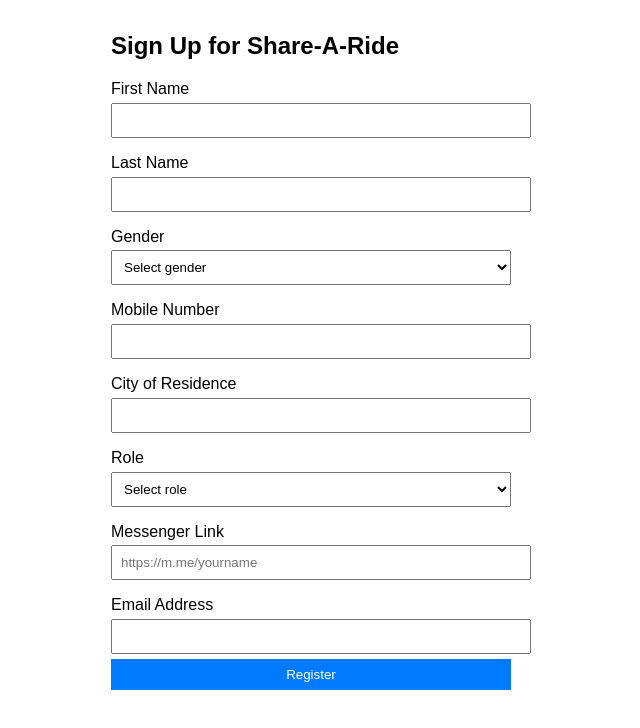
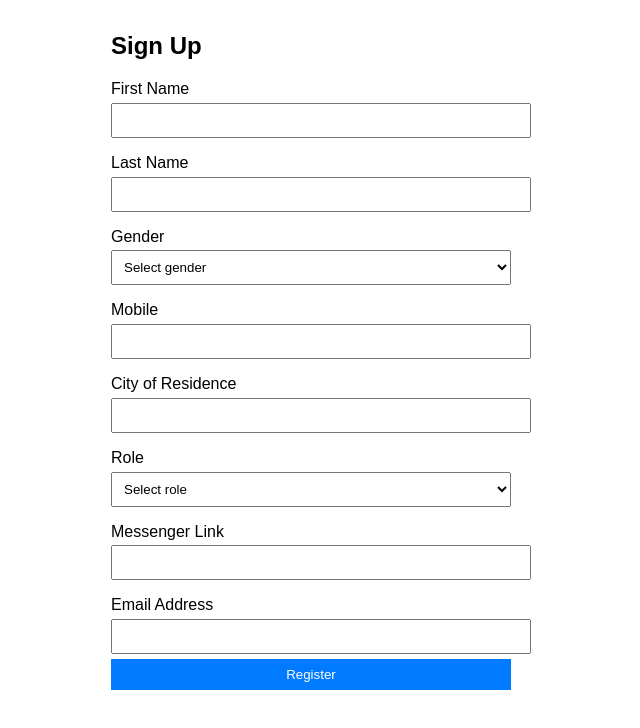
Before and after one commit to JoshuaPlaciego/share-a-ride-web, a website: page userform.html in a window 1280 px wide. Shown: the whole page, without its empty margins (329-969 px from the left). Drawn offline with Linux system fonts and the light colour scheme.

Commit message:
userpage4

```diff
--- a/usersignup.html
+++ b/userform.html
@@ -3,17 +3,17 @@
 <head>
   <base target="_top">
   <meta charset="UTF-8">
-  <title>Share‑A‑Ride Registration</title>
+  <title>Share‑A‑Ride Sign Up</title>
   <style>
-    body { font-family: Arial,sans-serif; max-width:400px; margin:2rem auto; }
-    label { display:block; margin-top:1rem; }
-    input, select, button { width:100%; padding:.5rem; margin-top:.3rem; }
-    button { background:#007bff; color:#fff; border:none; cursor:pointer; }
-    #msg { margin-top:1rem; font-weight:bold; }
+    body { font-family: Arial, sans-serif; max-width: 400px; margin: 2rem auto; }
+    label { display: block; margin-top: 1rem; }
+    input, select, button { width: 100%; padding: .5rem; margin-top: .3rem; }
+    button { background: #007bff; color: #fff; border: none; cursor: pointer; }
+    #msg { margin-top: 1rem; font-weight: bold; }
   </style>
 </head>
 <body>
-  <h2>Sign Up for Share‑A‑Ride</h2>
+  <h2>Sign Up</h2>
   <form id="signupForm">
     <label>First Name
       <input type="text" name="firstName" required>
@@ -29,7 +29,7 @@
         <option>Other</option>
       </select>
     </label>
-    <label>Mobile Number
+    <label>Mobile
       <input type="tel" name="mobile" required>
     </label>
     <label>City of Residence
@@ -44,7 +44,7 @@
       </select>
     </label>
     <label>Messenger Link
-      <input type="url" name="messenger" placeholder="https://m.me/yourname" required>
+      <input type="url" name="messenger" required>
     </label>
     <label>Email Address
       <input type="email" name="email" required>
@@ -67,6 +67,10 @@
           msg.textContent   = res.message;
           if (res.success) form.reset();
         })
+        .withFailureHandler(err => {
+          msg.style.color = 'red';
+          msg.textContent   = 'Error: ' + err.message;
+        })
         .registerUser(data);
     });
   </script>
```
